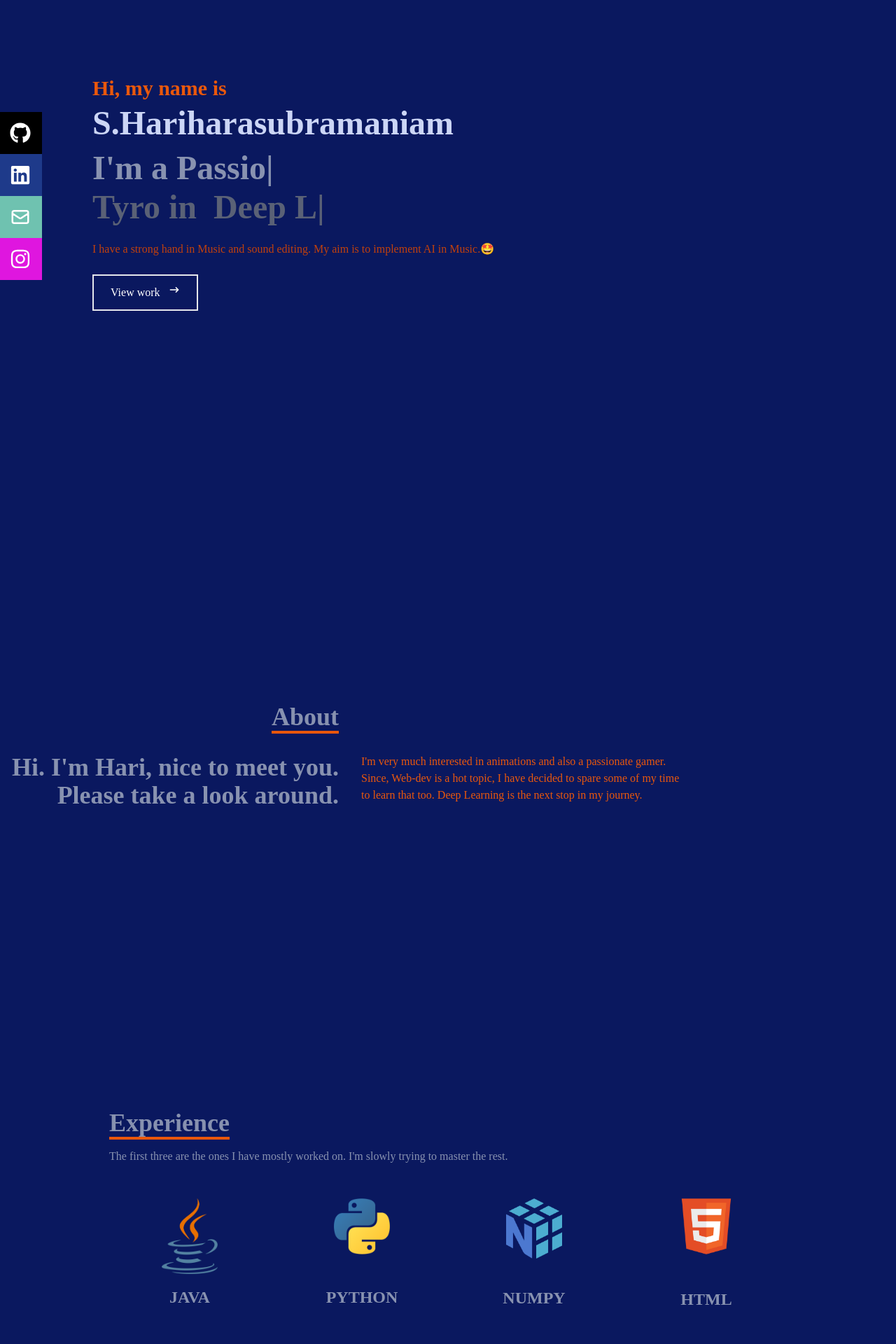
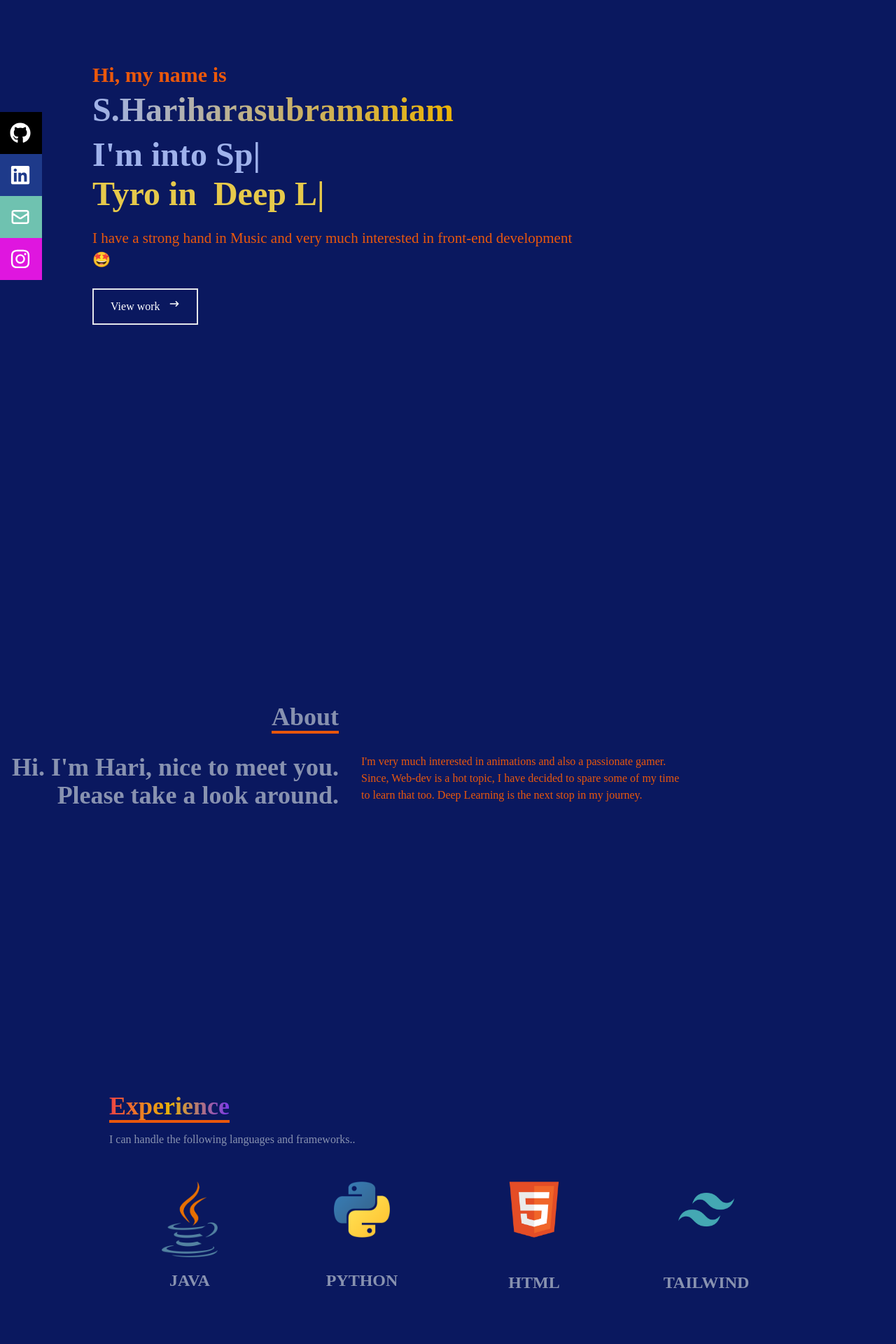
Before and after one commit to Hariharasubramaniam/Hariharasubramaniam, a React (Create React App) app: page / in a window 1280 px wide. Shown: the part 120-2040 px from the top of the page at 70% size. Built offline with nearby package versions, Linux system fonts and the light colour scheme.

Commit message:
Changed the skill section

```diff
--- a/package.json
+++ b/package.json
@@ -9,7 +9,7 @@
     "react": "^18.2.0",
     "react-dom": "^18.2.0",
     "react-icons": "^4.7.1",
-    "react-scripts": "5.0.1",
+    "react-scripts": "^5.0.1",
     "react-typed": "^1.2.0",
     "tailwind": "^4.0.0",
     "web-vitals": "^2.1.4"
--- a/src/components/Home.jsx
+++ b/src/components/Home.jsx
@@ -8,20 +8,20 @@ const Home = () => {
       {/* Container */}
       <div className="max-w-[1080px] mx-auto px-8 flex flex-col justify-center h-full">
         <p className="text-orange-600 text-3xl font-semibold">Hi, my name is</p>
-        <h1 className="text-4xl my-2 sm:text-5xl font-bold text-[#ccd6f6]">
+        <h1 className="animate-pulse bg-gradient-to-r from-[#9fb2eb] via-yellow-500 to-violet-700 bg-clip-text text-transparent text-4xl my-2 sm:text-5xl font-bold">
           S.Hariharasubramaniam
         </h1>
         <div>
-          <h2 className="text-4xl my-2 sm:text-5xl font-bold text-[#8892b0]">
-            I'm a&nbsp;
+          <h2 className="text-4xl my-2 sm:text-5xl font-bold text-[#9fb2eb]">
+            I'm into&nbsp;
             <Typed
-              strings={["Musician", "Sportsman", "Passionate Gamer"]}
+              strings={["Music", "Sports", "Gaming"]}
               typeSpeed={60}
               backSpeed={30}
               loop={true}
             />
           </h2>
-          <h2 className="text-4xl sm:text-5xl my-2 font-bold text-[#5a6176]">
+          <h2 className="text-4xl sm:text-5xl my-2 font-bold text-[#e6c94b]">
             Tyro in &nbsp;
             <Typed
               strings={["Web-Dev", "Deep Learning"]}
@@ -31,15 +31,15 @@ const Home = () => {
             />
           </h2>
         </div>
-        <p className="text-orange-700 py-4 max-w-[700px]">
-          I have a strong hand in Music and sound editing. My aim is to
-          implement AI in Music.🤩
+        <p className="text-orange-600 py-4 max-w-[700px] text-[21px]">
+          I have a strong hand in Music and very much interested in front-end
+          development🤩
         </p>
         <div>
           <button className="text-white group border-2 px-6 py-3 my-2 flex item-center hover:bg-orange-600 hover:border-orange-600">
             View work
             <span className="group-hover:rotate-90 duration-300">
-              <HiArrowNarrowRight className="ml-3" />
+              <HiArrowNarrowRight className="flex ml-3 justify-center items-center" />
             </span>
           </button>
         </div>
--- a/src/components/Navbar.jsx
+++ b/src/components/Navbar.jsx
@@ -17,7 +17,7 @@ const Navbar = () => {
   return (
     <div
       className="fixed w-full h-[95px] flex justify-between items-center px-4
-      bg-[#0a185f] text-gray-100"
+      bg-[#0a185f] text-blue-200"
     >
       <div>
         <video src={MyVideo} autoPlay loop muted style={{ width: "90px" }} />
@@ -42,7 +42,7 @@ const Navbar = () => {
         className={
           !nav
             ? "hidden"
-            : "absolute top-0 left-0 w-full h-screen bg-[#0a185f] flex flex-col justify-center items-center"
+            : "absolute top-0 left-0 w-full h-screen bg-[#11175e] flex flex-col justify-center items-center"
         }
       >
         <li className="py-6 text-4xl">Home</li>
--- a/src/components/Skills.jsx
+++ b/src/components/Skills.jsx
@@ -2,7 +2,6 @@ import React from "react";
 
 import Java from "../assets/java.png";
 import Python from "../assets/py.png";
-import Numpy from "../assets/numpy.png";
 import HTML from "../assets/html.png";
 import Tailwind from "../assets/tailwind.png";
 import JS from "../assets/js.png";
@@ -15,15 +14,14 @@ const Skills = () => {
       {/* Container */}
       <div className="max-w-[1000px] mx-auto p-4 flex flex-col justify-center w-full h-full">
         <div>
-          <p className="animate-pulse text-4xl font-bold inline border-b-4 border-orange-600">
+          <p className="animate-pulse bg-gradient-to-r from-red-500 via-yellow-500 to-violet-600 bg-clip-text text-transparent text-4xl font-bold inline border-b-4 border-orange-600">
             Experience
           </p>
           <p className="py-4">
-            The first three are the ones I have mostly worked on. I'm slowly
-            trying to master the rest.
+            I can handle the following languages and frameworks..
           </p>
         </div>
-        <div className="w-full grid grid-col-2 sm:grid-cols-4 gap-4 text-center py-8">
+        <div className="w-full grid grid-col-1 sm:grid-cols-4 gap-4 text-center py-8">
           <div className="shadow-md shadow-[040c16] hover:scale-110 duration-500">
             <img className="w-20 mx-auto" src={Java} alt="Java icon" />
             <p className="my-[16.5px] text-2xl font-bold ">JAVA</p>
@@ -33,10 +31,6 @@ const Skills = () => {
             <p className="my-[45px] text-2xl font-bold ">PYTHON</p>
           </div>
           <div className="shadow-md shadow-[040c16] hover:scale-110 duration-500">
-            <img className="w-20 mx-auto" src={Numpy} alt="Numpy icon" />
-            <p className="my-[40px] text-2xl font-bold ">NUMPY</p>
-          </div>
-          <div className="shadow-md shadow-[040c16] hover:scale-110 duration-500">
             <img className="w-20 mx-auto" src={HTML} alt="Html icon" />
             <p className="my-[48px] text-2xl font-bold ">HTML</p>
           </div>
@@ -44,6 +38,8 @@ const Skills = () => {
             <img className="w-20 mx-auto" src={Tailwind} alt="Tailwind icon" />
             <p className="my-[48px] text-2xl font-bold ">TAILWIND</p>
           </div>
+        </div>
+        <div className="w-full grid grid-col-1 sm:grid-cols-3 text-center py-8">
           <div className="shadow-md shadow-[040c16] hover:scale-110 duration-500">
             <img className="w-20 mx-auto" src={JS} alt="Javascript icon" />
             <p className="my-[48px] text-2xl font-bold ">JAVASCRIPT</p>
```
Also changed, not shown: 1 other file (tests, documents, lock files or other folders).
